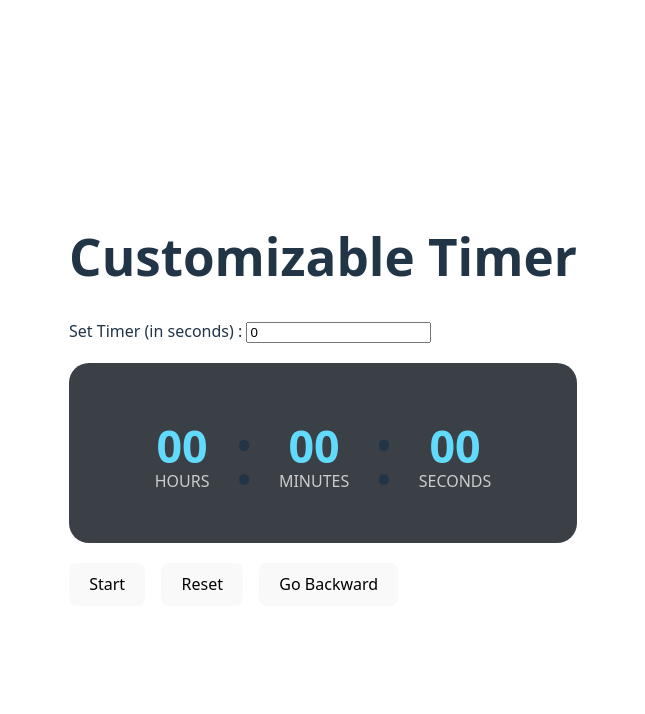
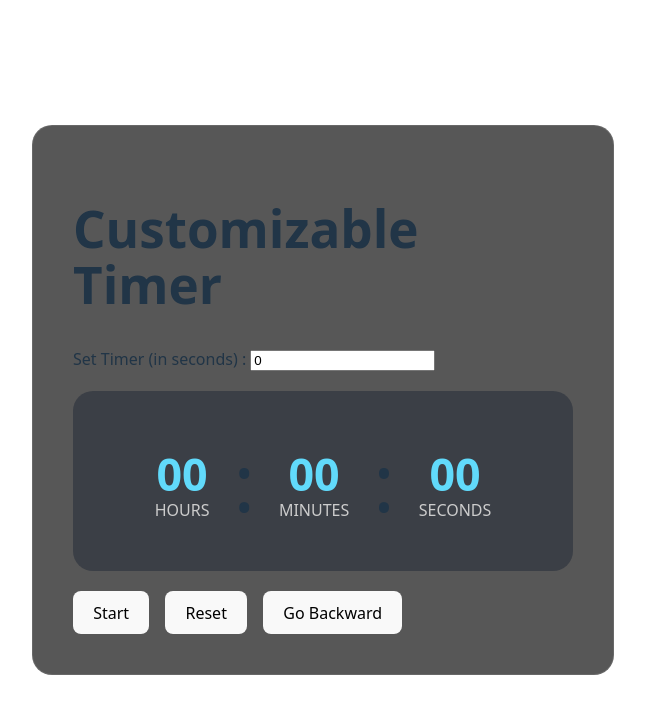
Before and after one commit to Phoenixcat01/simple-timer-app, a React (Vite) app: page / in a window 1280 px wide. Shown: the top 714 px of the page, without its empty margins (317-962 px from the left). Built offline with nearby package versions, Linux system fonts and the light colour scheme.

Commit message:
feat(timer): update UI for better experience
- modifier file App.jsx & index.css
- create card container
- add mouse tracking effect
- and enhance card styling

```diff
--- a/src/App.jsx
+++ b/src/App.jsx
@@ -49,6 +49,26 @@ export default function App() {
   const [isFinished, setIsFinished] = useState(false);
   const intervalRef = useRef();
 
+  const [mousePosition, setMousePosition] = useState({ x: null, y: null });
+
+  const cardRef = useRef(null);
+  const handleMouseMove = (e) => {
+    if (cardRef.current) {
+      const rect = cardRef.current.getBoundingClientRect();
+      setMousePosition({
+        x: e.clientX - rect.left,
+        y: e.clientY - rect.top,
+      });
+    }
+  };
+
+  useEffect(() => {
+    window.addEventListener('mousemove', handleMouseMove);
+    return () => {
+      window.removeEventListener('mousemove', handleMouseMove);
+    };
+  }, []);
+
   const toggleTimer = () => {
     if (!isRunning && seconds === 0 && inputSeconds > 0) {
       setSeconds(inputSeconds);
@@ -99,7 +119,11 @@ export default function App() {
   }, [isRunning, isReversed]);
 
   return (
-    <>
+    <div className="neon-effect-container" style={{
+      "--mouse-x": `${mousePosition.x}px`,
+      "--mouse-y": `${mousePosition.y}px`
+    }}>
+      <div className="card" ref={cardRef}>
         <h1>Customizable Timer</h1>
         <div>
           <label htmlFor="">Set Timer (in seconds) : </label>
@@ -110,6 +134,7 @@ export default function App() {
           {isFinished && <h2>FINISH!</h2>}
           <TimerControl onToggle={toggleTimer} onReset={resetTimer} onReverse={reverseTimer} isRunning={isRunning} isReversed={isReversed} />
         </div>
-    </>
+      </div>
+    </div>
   )
 };
--- a/src/index.css
+++ b/src/index.css
@@ -20,6 +20,7 @@ body {
   justify-content: center;
   min-width: 320px;
   min-height: 100vh;
+  overflow: hidden;
 }
 
 h1 {
@@ -44,6 +45,46 @@ button:hover {
 button:focus,
 button:focus-visible {
   outline: 4px auto -webkit-focus-ring-color;
+}
+
+/* card style */
+.neon-effect-container {
+  position: relative;
+  width: 100%;
+  height: 100vh;
+  display: flex;
+  justify-content: center;
+  align-items: center;
+}
+
+.card {
+  position: relative;
+  z-index: 10;
+  width: 500px;
+  max-width: 90%;
+  background-color: rgba(45, 45, 45, 0.8);
+  border-radius: 20px;
+  padding: 40px;
+  box-shadow: 0 10px 30px rgba(0, 0, 0, 0, 0.5);
+  backdrop-filter: blur(10px);
+  border: 1px solid rgba(255, 255, 255, 0.1);
+}
+
+.card::before {
+  content: '';
+  position: absolute;
+  top: 0;
+  left: 0;
+  width: 100%;
+  height: 100%;
+  border-radius: 20px;
+  background: radial-gradient(
+    600px at var(--mouse-x) var(--mouse-y),
+    rgba(29, 78, 216, 0.15),
+    transparent 80%);
+  pointer-events: none;
+  z-index: 5;
+  transition: background 0.2s ease-out;
 }
 
 .timer-container {
```
Lines whose indentation alone changed are shown as unchanged.
